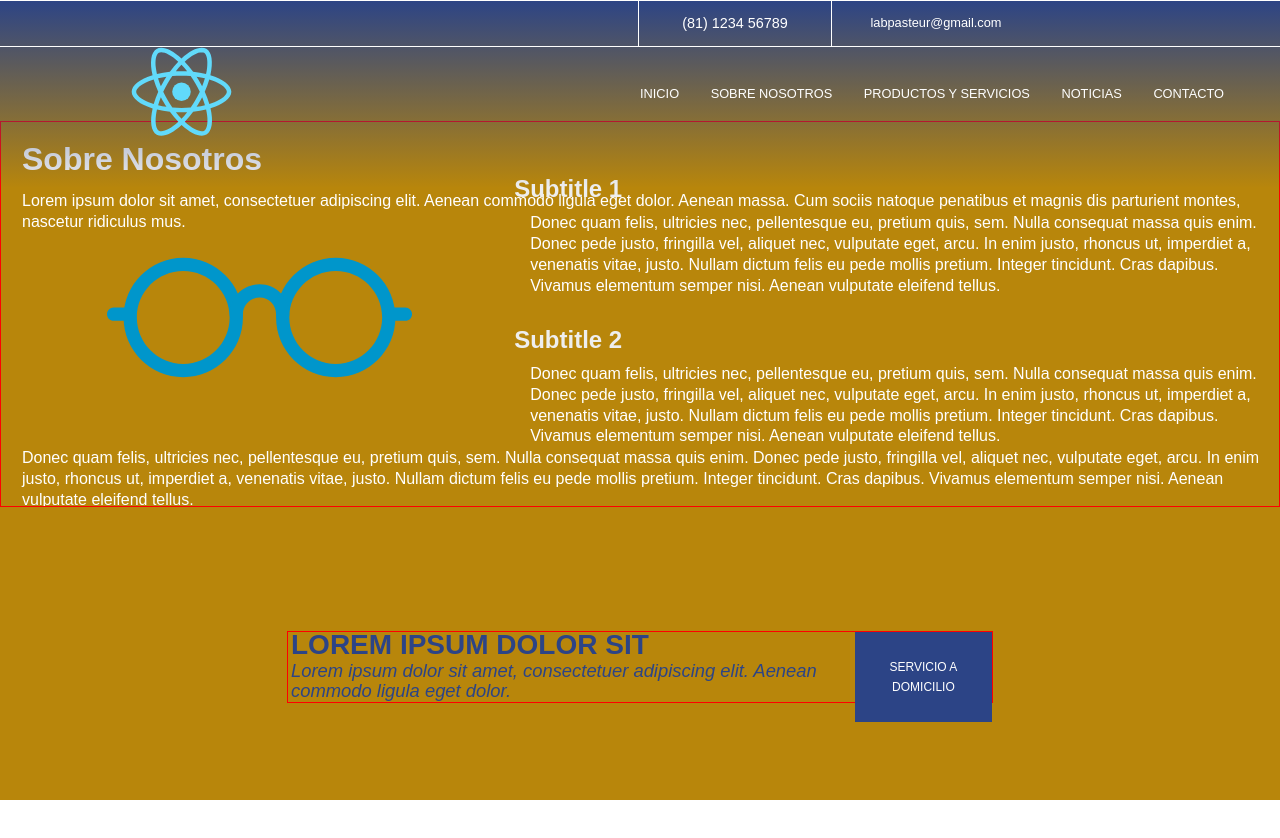
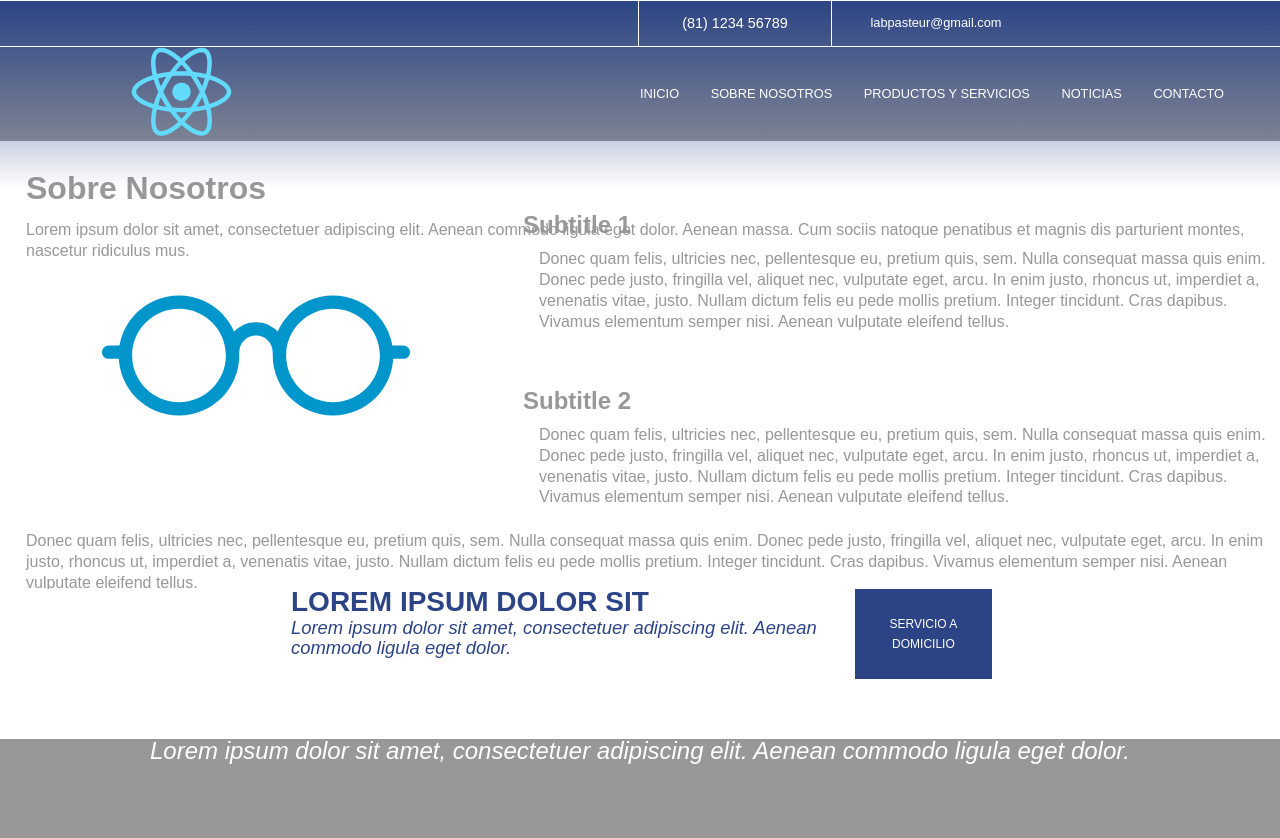
Before and after one commit to Axolodev/LaboratoriosPasteur, a React (Create React App) app: page /about in a window 1280 px wide. Shown: the top 838 px of the page. Before the commit the page ends 800 px from the top, so only its background shows below. Built offline with nearby package versions, Linux system fonts and the light colour scheme; some icons are missing.

Commit message:
finished about us text and delivery button components. added quote to page as well. Missing button functionality and footer. Missing styles for page

```diff
--- a/src/components/AboutUs/InfoP/InfoP.jsx
+++ b/src/components/AboutUs/InfoP/InfoP.jsx
@@ -3,18 +3,18 @@ import styled from 'styled-components';
 import {MainText, SecondaryText} from './../../../styles/AppStyles';
 
 const Title = MainText(styled.p`
-	color: #eee;
 	font-size: 1.5em;
 	font-weight: bold;
 	line-height: 2em;
 	text-align: left;
+	color: #989898;
 `);
 
 const Message = SecondaryText(styled.p`
-	color: #fff;
 	font-size: 1em;
 	padding-left: 1em;
 	line-height: 1.3em;
+	color: #989898;
 `);
 
 const InfoP = (props) => {
--- a/src/components/AboutUs/OurInfo.jsx
+++ b/src/components/AboutUs/OurInfo.jsx
@@ -1,9 +1,11 @@
-import React, {Fragment} from 'react';
+import React from 'react';
 import styled from 'styled-components';
 
 import InfoP from './InfoP/InfoP';
 import AboutImage from './../../assets/icons/adultomayor.svg';
+
 import { SecondaryText } from '../../styles/AppStyles';
+
 
 const introMessage = "Lorem ipsum dolor sit amet, consectetuer adipiscing elit. Aenean commodo ligula eget dolor. Aenean massa. Cum sociis natoque penatibus et magnis dis parturient montes, nascetur ridiculus mus.";
 
@@ -23,24 +25,24 @@ const InfoDesc = styled.div`
 	"image par2"
 	"par3 par3";
 	grid-auto-flow: row;
-	margin: 1.5em auto;
 	grid-gap: 1px;
 	overflow: hidden;
-	border: 1px solid red;
 	padding: 5px;
+	background-color: white;
 `;
 
 const AboutUsTitle = SecondaryText(styled.h1`
-	color: #eee;
 	font-size: 2em;
 	font-weight: bold;
 	line-height: 2em;
 	text-align: left;
 	padding-left: 0.5em;
+	color: #989898;
 `);
 
 const Intro = styled.div`
 	grid-area: intro;
+	padding: 10px;
 `;
 
 const Image = styled.img`
@@ -51,18 +53,20 @@ const Image = styled.img`
 
 const Par1 = styled.div`
 	grid-area: par1;
+	padding: 10px;
 `;
 
 const Par2 = styled.div`
 	grid-area: par2;
+	padding: 10px;
 `;
 
 const Par3 = styled.div`
 	grid-area: par3;
+	padding: 10px;
 `;
 
 const OurInfo = (props) => (
-	<Fragment>
 	<InfoDesc>
 		<Intro>
 			<AboutUsTitle> Sobre Nosotros </AboutUsTitle>
@@ -79,7 +83,6 @@ const OurInfo = (props) => (
 			<InfoP message={thirdParagraph} />
 		</Par3>
 	</InfoDesc>
-	</Fragment>
 );
 
 export default OurInfo;
--- a/src/components/AboutUs/Quote.jsx
+++ b/src/components/AboutUs/Quote.jsx
@@ -0,0 +1,24 @@
+import React from 'react';
+import styled from 'styled-components';
+import { MainText } from '../../styles/AppStyles';
+
+const Div = styled.div`
+	width: 100%;
+	height: 25vh;
+	background-color: #989898;
+	text-align: center;
+`;
+
+const Text = MainText(styled.p`
+	font-size: 1.5em;
+	color: white;
+	font-style: italic;
+`);
+
+const Quote = (props) => (
+	<Div>
+		<Text>{props.text}</Text>
+	</Div>
+);
+
+export default Quote;
--- a/src/components/Home/DeliveryButton.jsx
+++ b/src/components/Home/DeliveryButton.jsx
@@ -9,11 +9,11 @@ const ButtonCont = styled.div`
 	color: #2c4486;
 	width: 55%;
 	height: 70px;
-	border: red 1px solid;
 	display: flex;
 	flex-direction: row;
 	align-items: center;
 	justify-content: space-between;
+	background-color: white;
 `;
 
 const Title = MainText(styled.p`
@@ -53,6 +53,7 @@ const Div = styled.div`
 	height: inherit;
 	flex-direction: column;
 	line-height: 1.25em;
+
 `;
 
 const DeliveryButton = () => (
@@ -61,7 +62,7 @@ const DeliveryButton = () => (
 			<Title>Lorem ipsum dolor sit </Title>
 			<Text>Lorem ipsum dolor sit amet, consectetuer adipiscing elit. Aenean commodo ligula eget dolor.</Text>
 		</Div>
-		<Div>
+		<Div grow>
 			<Button to="/">Servicio a Domicilio</Button>
 		</Div>
 	</ButtonCont>
--- a/src/pages/About.jsx
+++ b/src/pages/About.jsx
@@ -5,18 +5,21 @@ import { MainText } from './../styles/AppStyles';
 
 import OurInfo from './../components/AboutUs/OurInfo';
 import DeliveryButton from './../components/Home/DeliveryButton';
+import Quote from './../components/AboutUs/Quote';
+
+const text = "Lorem ipsum dolor sit amet, consectetuer adipiscing elit. Aenean commodo ligula eget dolor.";
 
 const InfoCont = styled.div`
   display: flex;
-`;
-
-const Delivery = styled.div`
-  display: flex;
+  width: 100%;
+  background-color: #${props => props.background};
+  align-items: center;
+  flex-direction: column;
 `;
 
 const Layout = MainText(styled.div`
-  height: 100vh;
-  background: darkgoldenrod;
+  height: 135vh;
+  background: #989898;
   display: flex;
   align-items: center;
   justify-content: center;
@@ -25,13 +28,14 @@ const Layout = MainText(styled.div`
 
 const About = () => (
   <Layout>
-    <InfoCont>
+    <InfoCont background={"ffffff"}>
       <OurInfo />
+
+      <DeliveryButton />
     </InfoCont>
-    <Delivery>
-
-    </Delivery>
-      <DeliveryButton />
+    <InfoCont background={"989898"}>
+      <Quote text={text}/>
+    </InfoCont>
   </Layout>
 );
 
```
Lines whose indentation alone changed are shown as unchanged.
